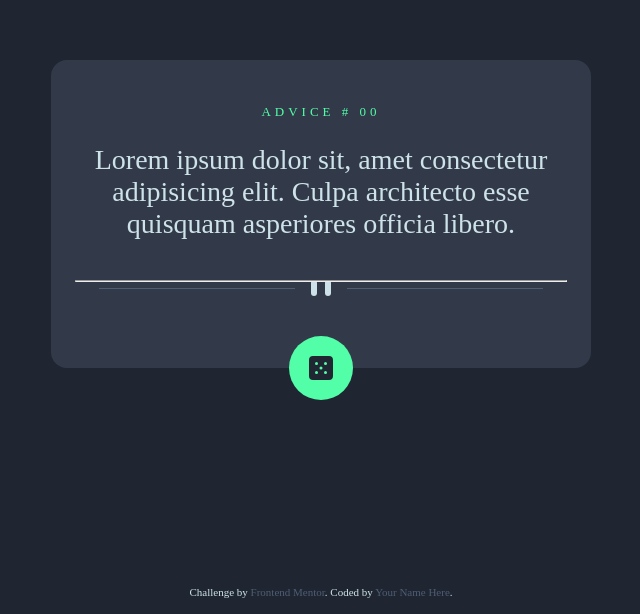
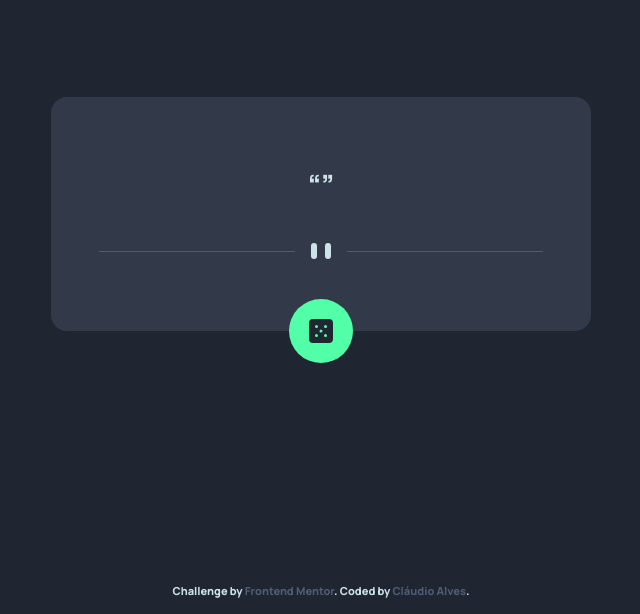
Before and after one commit to claudioalvesmachado/advice-generator-app, a plain HTML site: page index.html in a window 1280 px wide. Shown: the part 186-800 px from the top of the page, without its empty margins (319-959 px from the left). Drawn offline with Linux system fonts and the light colour scheme.

Commit message:
final html

```diff
--- a/index.html
+++ b/index.html
@@ -1,31 +1,38 @@
 <!DOCTYPE html>
 <html lang="en">
+
 <head>
   <meta charset="UTF-8">
   <meta name="viewport" content="width=device-width, initial-scale=1.0">
 
   <link rel="icon" type="image/png" sizes="32x32" href='./assets/img/favicon-32x32.png'>
 
+  <!-- GOOGLE FONTS -->
+  <link rel="preconnect" href="https://fonts.googleapis.com">
+  <link rel="preconnect" href="https://fonts.gstatic.com" crossorigin>
+  <link href="https://fonts.googleapis.com/css2?family=Manrope:wght@800&display=swap" rel="stylesheet">
+
   <link rel="stylesheet" href="dist/css/main.css">
-
-  <script src="app/js/main.js"></script>
+  <script src="app/js/main.js" defer></script>
 
   <title>Advice Generator App</title>
 </head>
+
 <body>
   <main>
     <div class="advice">
-      <p class="advice__id">Advice # 00</p>
-      <p class="advice__text">Lorem ipsum dolor sit, amet consectetur adipisicing elit. Culpa architecto esse quisquam asperiores officia libero.</p>
+      <p class="advice__id"></p>
+      <p class="advice__text">“”</p>
 
-      <div class="advice__divider"><hr></div>
+      <div class="advice__divider"></div>
 
       <div class="advice__dice"></div>
     </div>
     <div class="attribution">
       Challenge by <a href="https://www.frontendmentor.io?ref=challenge" target="_blank">Frontend Mentor</a>.
-      Coded by <a href="#">Your Name Here</a>.
+      Coded by <a href="https://github.com/claudioalvesmachado" target="_blank">Cláudio Alves</a>.
     </div>
   </main>
 </body>
+
 </html>
```
